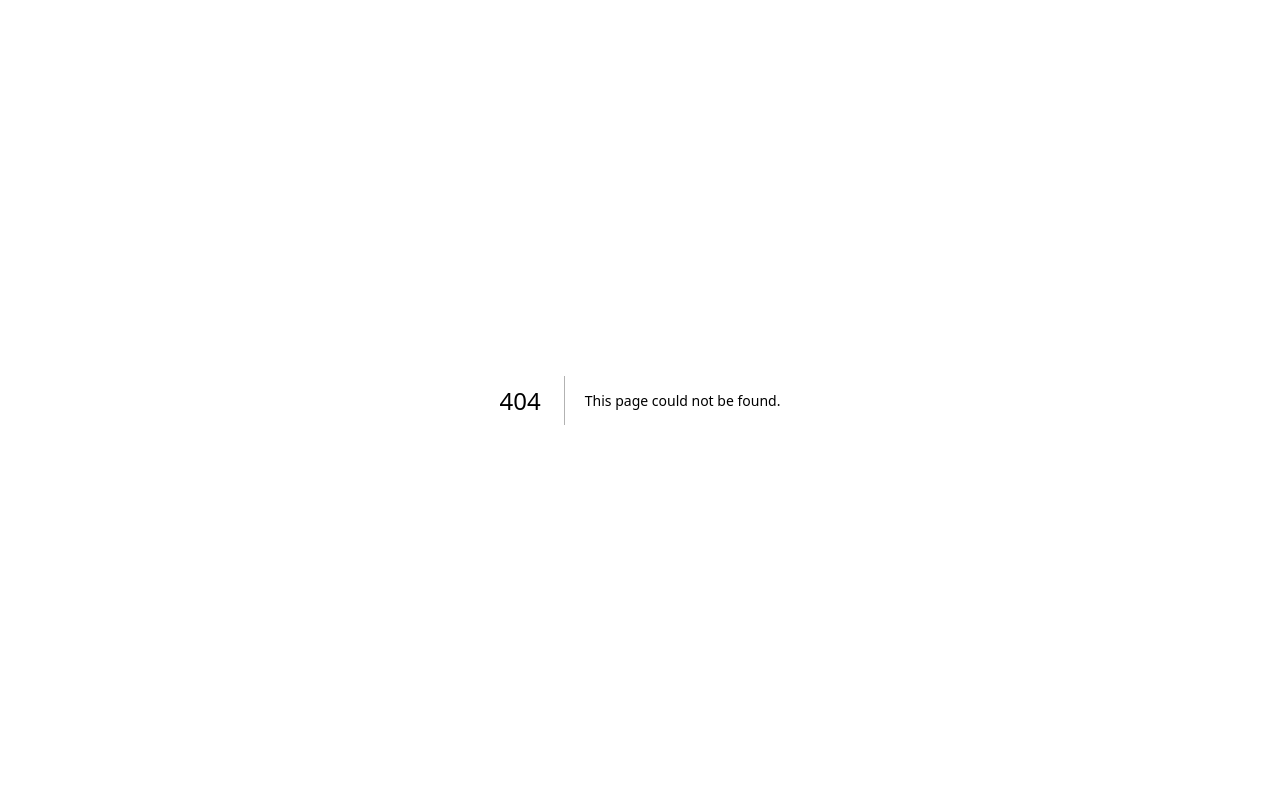
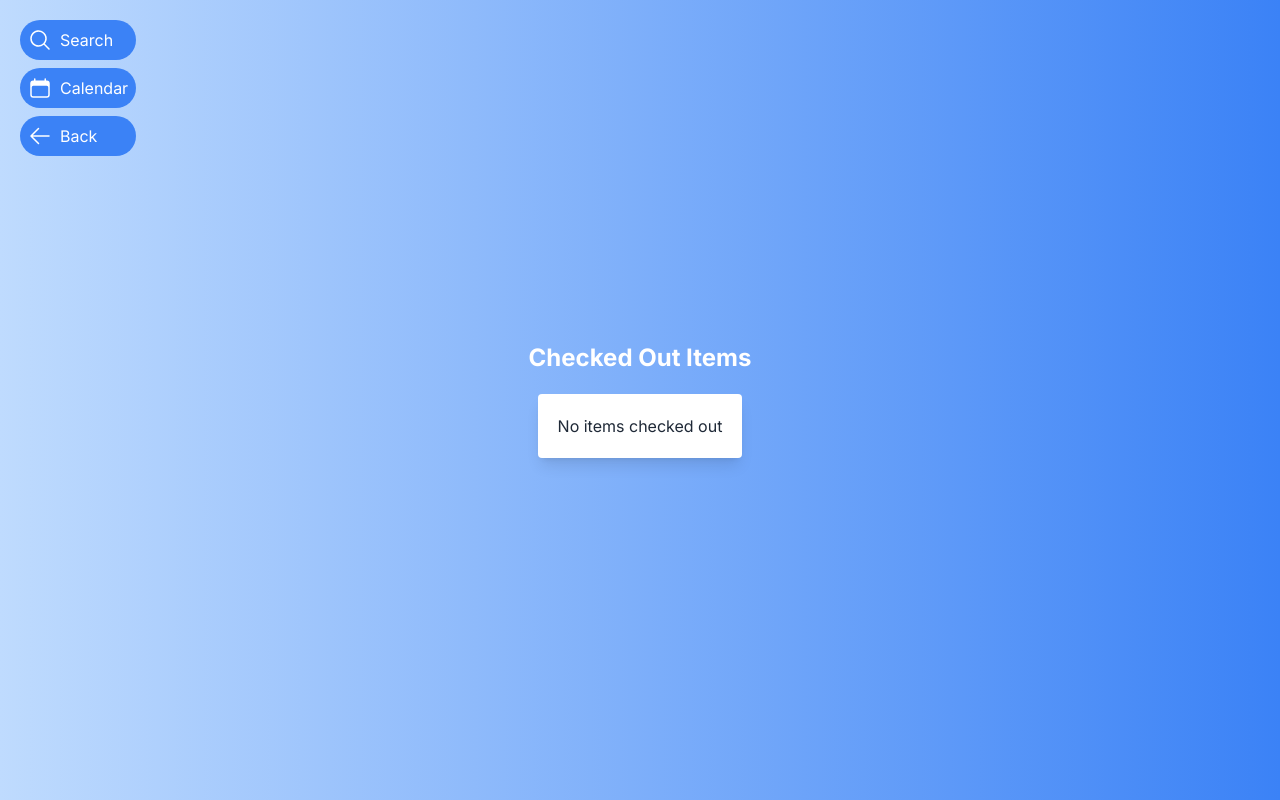
Before and after one commit to mattjuranek/Library-Inventory-System, a Next.js app in the folder frontend/: page /checked-out-items in a window 1280 px wide. Before the commit this address had no page. Built offline with nearby package versions, Linux system fonts and the light colour scheme.

Commit message:
Removed unused files, added page for checkouts

```diff
--- /dev/null
+++ b/frontend/app/checked-out-items/page.tsx
@@ -0,0 +1,42 @@
+"use client";
+
+import React from 'react';
+import Link from 'next/link';
+import { useRouter } from 'next/navigation';
+import { ArrowLeftIcon, MagnifyingGlassIcon, CalendarIcon } from '@heroicons/react/24/solid';
+
+const CheckedOutItems = () => {
+  const router = useRouter();
+
+  return (
+    <div className="relative flex flex-col items-center justify-center min-h-screen bg-gradient-to-r from-blue-200 to-blue-500">
+      <div className="absolute top-5 left-5 flex flex-col space-y-2">
+        <Link href="/catalog" legacyBehavior>
+          <a className="p-2 bg-blue-500 text-white rounded-full hover:bg-blue-700 flex items-center">
+            <MagnifyingGlassIcon className="h-6 w-6" />
+            <span className="ml-2">Search</span>
+          </a>
+        </Link>
+        <Link href="/calendar" legacyBehavior>
+          <a className="p-2 bg-blue-500 text-white rounded-full hover:bg-blue-700 flex items-center">
+            <CalendarIcon className="h-6 w-6" />
+            <span className="ml-2">Calendar</span>
+          </a>
+        </Link>
+        <button
+          onClick={() => router.back()}
+          className="p-2 bg-blue-500 text-white rounded-full hover:bg-blue-700 flex items-center"
+        >
+          <ArrowLeftIcon className="h-6 w-6" />
+          <span className="ml-2">Back</span>
+        </button>
+      </div>
+      <h1 className="mb-5 text-2xl font-bold text-white">Checked Out Items</h1>
+      <div className="flex flex-col items-center justify-center p-5 rounded bg-white shadow-lg">
+        <p className="text-gray-800">No items checked out</p>
+      </div>
+    </div>
+  );
+};
+
+export default CheckedOutItems;
--- a/frontend/pages/api/books.ts
+++ /dev/null
@@ -1,31 +0,0 @@
-import type { NextApiRequest, NextApiResponse } from 'next';
-
-export default async function handler(req: NextApiRequest, res: NextApiResponse) {
-  const { query } = req.query;
-  const apiKey = process.env.BOOKS_API_KEY;
-
-  console.log('Search query:', query);
-  console.log('API key:', apiKey);
-
-  if (!query) {
-    return res.status(400).json({ error: 'Search parameter needed' });
-  }
-
-  try {
-    const response = await fetch(`https://www.googleapis.com/books/v1/volumes?q=${query}&key=${apiKey}`);
-    const data = await response.json();
-
-    console.log('API response:', data);
-
-    if (response.ok) {
-      res.status(200).json(data);
-    }
-    else {
-      res.status(response.status).json({ message: data.error.message });
-    }
-  }
-  catch (error) {
-    console.error('Error fetching data:', error);
-    res.status(500).json({ error: 'Internal Server Error' });
-  }
-}
```
Also changed, not shown: frontend/utils/event-utils.js (deleted, +0 -21 lines), 2 other files (tests, documents, lock files or other folders).
